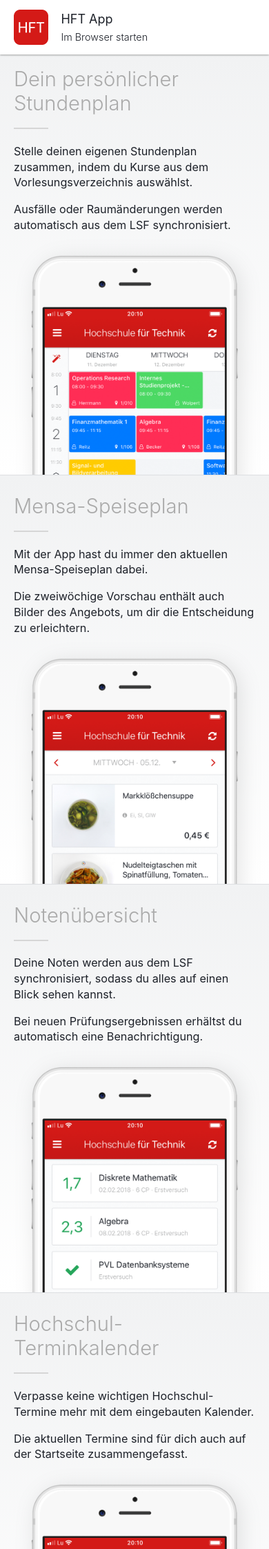
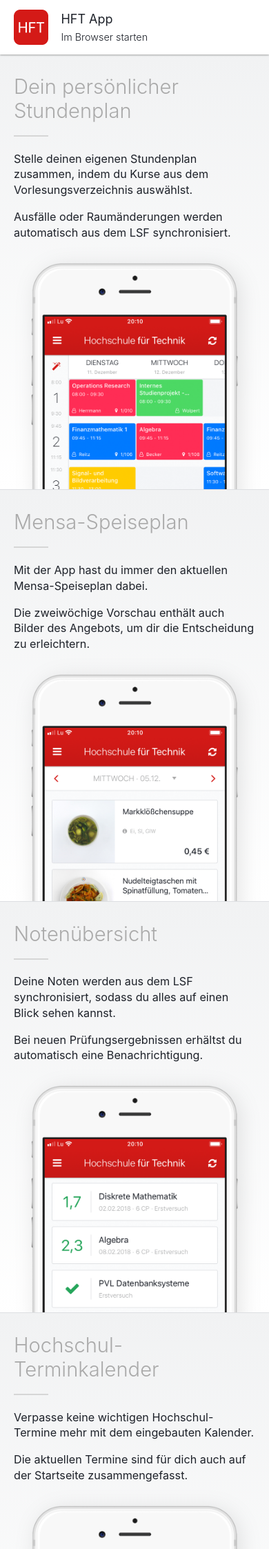
Before and after one commit to ljans/hft-app, a PHP site: page / in a window 390 px wide. Shown: the top 2245 px of the page at 69% size. Run offline with PHP 8.4, Linux system fonts and the light colour scheme; style sheets or scripts are compiled from the project's sources.

Commit message:
Increase intro article padding

```diff
--- a/src/style/intro.scss
+++ b/src/style/intro.scss
@@ -192,7 +192,7 @@ footer {
 
 @media screen and (max-width: 639px) {
 	article {
-		padding: 1em 0;
+		padding: 1.6em 0;
 
 		.screenshot {
 			width: 100%;
@@ -209,9 +209,5 @@ footer {
 			margin-bottom: 2em;
 			font-size: 0.9em;
 		}
-
-		& + article {
-			padding: 1.5em 0;
-		}
 	}
 }
```
